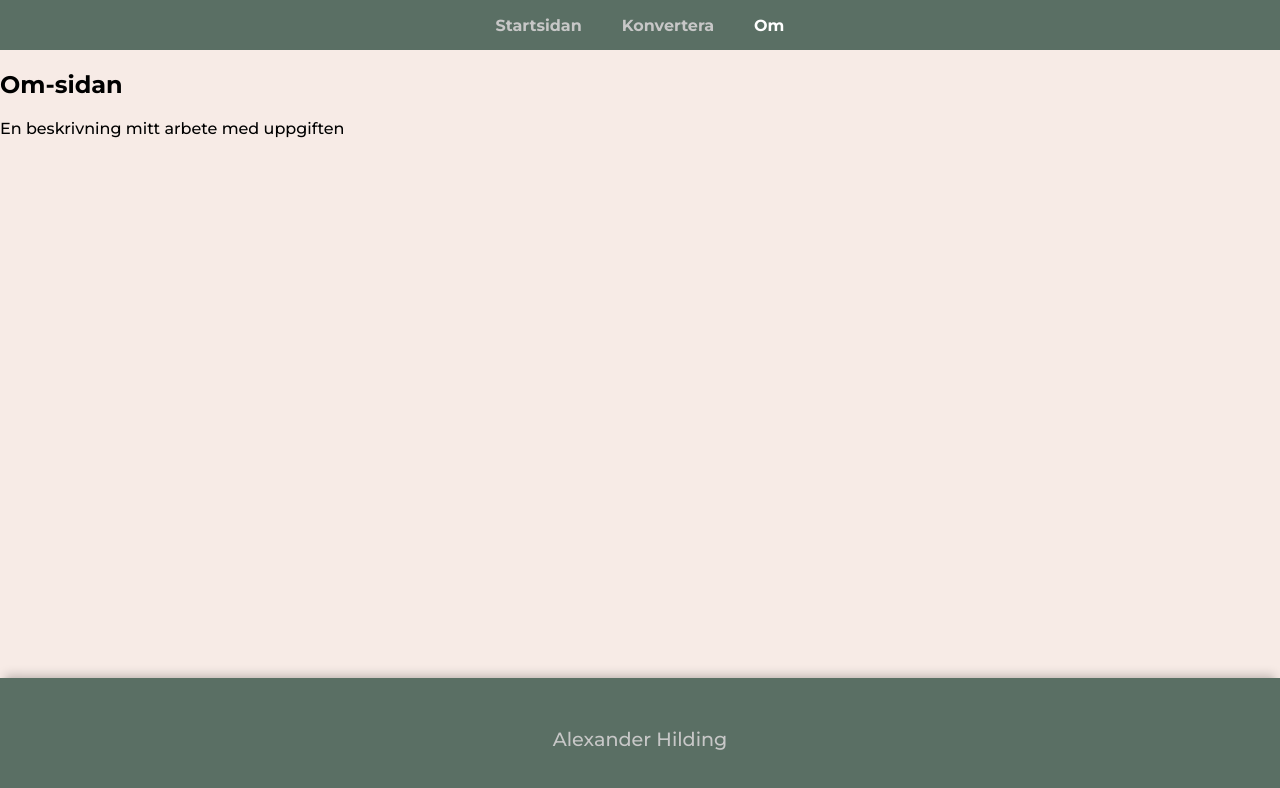
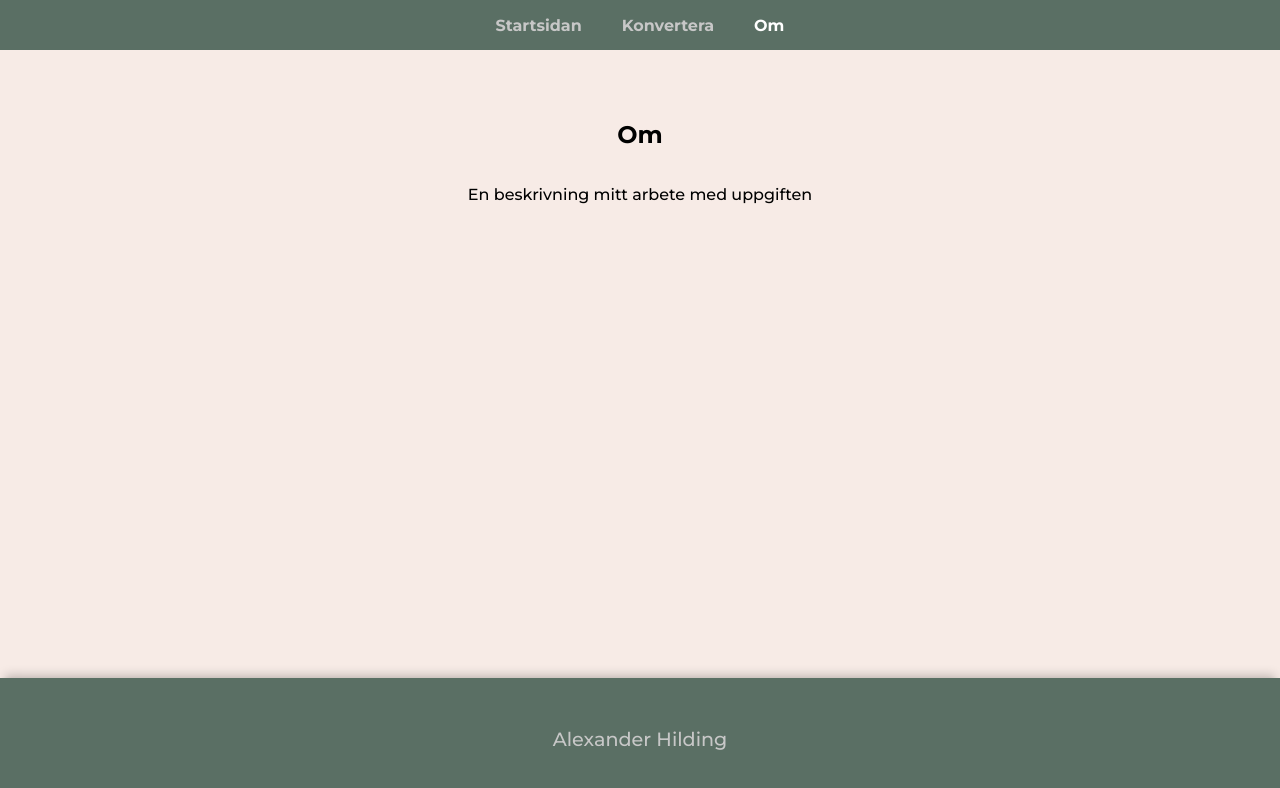
Before and after one commit to hildingx/dt_208g_mom3, an Angular app: page /about in a window 1280 px wide. Shown: the top 788 px of the page. Built offline with nearby package versions, Linux system fonts and the light colour scheme.

Commit message:
Bytte till att använda numberpipe istället för toFixed för avrundning av tal. + Småfix css

```diff
--- a/src/app/pages/about/about.component.html
+++ b/src/app/pages/about/about.component.html
@@ -1,3 +1,5 @@
-<h2>Om-sidan</h2>
+<div class="about-wrapper">
+    <h2>Om</h2>
 
-<p>En beskrivning mitt arbete med uppgiften</p>
+    <p>En beskrivning mitt arbete med uppgiften</p>
+</div>
--- a/src/app/pages/about/about.component.scss
+++ b/src/app/pages/about/about.component.scss
@@ -0,0 +1,7 @@
+.about-wrapper {
+    display: flex;
+    flex-direction: column;
+    align-items: center;
+    margin: 20px;
+    margin-top: 50px;
+}
--- a/src/app/pages/converter/converter.component.html
+++ b/src/app/pages/converter/converter.component.html
@@ -6,14 +6,16 @@
         <div class="convert">
             <label for="meter">Meter</label>
             <br>
+            <!-- Inputfält för meter, uppdaterar värdet och konverterar till fot vid varje inmatning genom metoden 'convertToFeet' -->
             <input type="number" id="meter" [(ngModel)]="meter" (input)="convertToFeet()" placeholder="Ange meter">
-            <p *ngIf="feetResult !== null">{{ meter }} meter är {{ feetResult }} fot</p>
+            <!-- Visar resultatet om det finns ett värde i feetResult, formaterat med max 2 decimaler -->
+            <p *ngIf="feetResult !== null">{{ meter }} meter är {{ feetResult | number:'1.0-2' }} fot</p>
         </div>
         <div class="convert">
             <label for="feet">Fot</label>
             <br>
             <input type="number" id="feet" [(ngModel)]="feet" (input)="convertToMeter()" placeholder="Ange fot">
-            <p *ngIf="meterResult !== null">{{ feet }} fot är {{ meterResult }} meter</p>
+            <p *ngIf="meterResult !== null">{{ feet }} fot är {{ meterResult | number:'1.0-2' }} meter</p>
         </div>
     </div>
 
@@ -23,14 +25,14 @@
             <label for="celcius">Celsius</label>
             <br>
             <input type="number" id="celcius" [(ngModel)]="celsius" (input)="convertToFahrenheit()" placeholder="Ange Celsius">
-            <p *ngIf="fahResult !== null">{{ celsius }} °C är {{ fahResult }} °F</p>
+            <p *ngIf="fahResult !== null">{{ celsius }} °C är {{ fahResult | number:'1.0-2' }} °F</p>
         </div>
 
         <div class="convert">
             <label for="fahrenheit">Fahrenheit</label>
             <br>
             <input type="number" id="fahrenheit" [(ngModel)]="fahrenheit" (input)="convertToCelsius()" placeholder="Ange Fahrenheit">
-            <p *ngIf="celResult !== null">{{ fahrenheit }} °F är {{ celResult }} °C</p>
+            <p *ngIf="celResult !== null">{{ fahrenheit }} °F är {{ celResult | number:'1.0-2' }} °C</p>
         </div>
     </div>
 </div>
--- a/src/app/pages/converter/converter.component.ts
+++ b/src/app/pages/converter/converter.component.ts
@@ -24,8 +24,8 @@ export class ConverterComponent {
   convertToFeet(): void {
     //Om meter inte är null
     if(this.meter != null) {
-      //Beräkna fot och avrunda till två decimaler
-      this.feetResult = Number((this.meter * 3.28084).toFixed(2));
+      //Beräkna fot
+      this.feetResult = (this.meter * 3.28084);
     } else {
       this.feetResult = null;
     }
@@ -33,7 +33,7 @@ export class ConverterComponent {
 
   convertToMeter(): void {
     if(this.feet != null) {
-      this.meterResult = Number((this.feet * 0.3048).toFixed(2));
+      this.meterResult = (this.feet * 0.3048);
     } else {
       this.meterResult = null;
     }
@@ -41,7 +41,7 @@ export class ConverterComponent {
 
   convertToFahrenheit(): void {
     if(this.celsius != null) {
-      this.fahResult = Number(((this.celsius * 9/5) + 32).toFixed(2));
+      this.fahResult = ((this.celsius * 9/5) + 32);
     } else {
       this.fahResult = null;
     }
@@ -49,7 +49,7 @@ export class ConverterComponent {
 
   convertToCelsius(): void {
     if(this.fahrenheit != null) {
-      this.celResult = Number(((this.fahrenheit - 32) * 5/9).toFixed(2));
+      this.celResult = ((this.fahrenheit - 32) * 5/9);
     } else {
       this.celResult = null;
     }
--- a/src/app/pages/home/home.component.scss
+++ b/src/app/pages/home/home.component.scss
@@ -3,10 +3,12 @@
     display: flex;
     flex-direction: column;
     align-items: center;
-    margin: 10px;
+    margin: 20px;
+    margin-top: 50px;
 }
 
 picture img {
     width: 100%;
-    max-width: 600px;
+    max-width: 800px;
+    margin-top: 150px;
 }
--- a/src/app/pages/home/home.component.ts
+++ b/src/app/pages/home/home.component.ts
@@ -7,6 +7,7 @@ import { Component } from '@angular/core';
   templateUrl: './home.component.html',
   styleUrl: './home.component.scss'
 })
+
 export class HomeComponent {
   codeImgWebp: string = "/assets/img/codeImg.webp";
   codeImgJpg: string = "/assets/img/codeImg.jpg";
```
